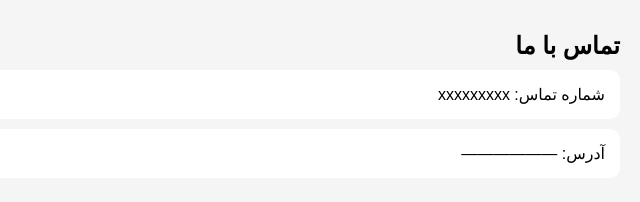
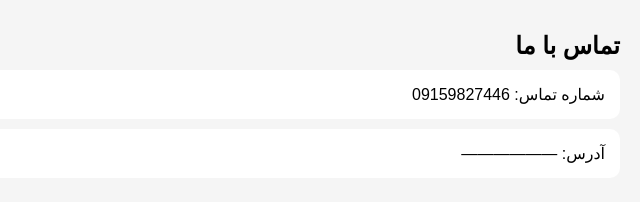
Before and after one commit to ahnobahari-del/factory-site, a plain HTML site: page index.html in a window 1280 px wide. Shown: the part 2328-2530 px from the top of the page, 640-1280 px from the left. Drawn offline with Linux system fonts and the light colour scheme.

Commit message:
Update index.html

```diff
--- a/index.html
+++ b/index.html
@@ -35,7 +35,7 @@ img { width: 100%; border-radius: 10px; margin-top: 10px; }
 
 <section>
   <h2>تماس با ما</h2>
-  <div class="card">شماره تماس:   xxxxxxxxx</div>
+  <div class="card">شماره تماس:   09159827446</div>
   <div class="card">آدرس: ——————</div>
 </section>
 
```
